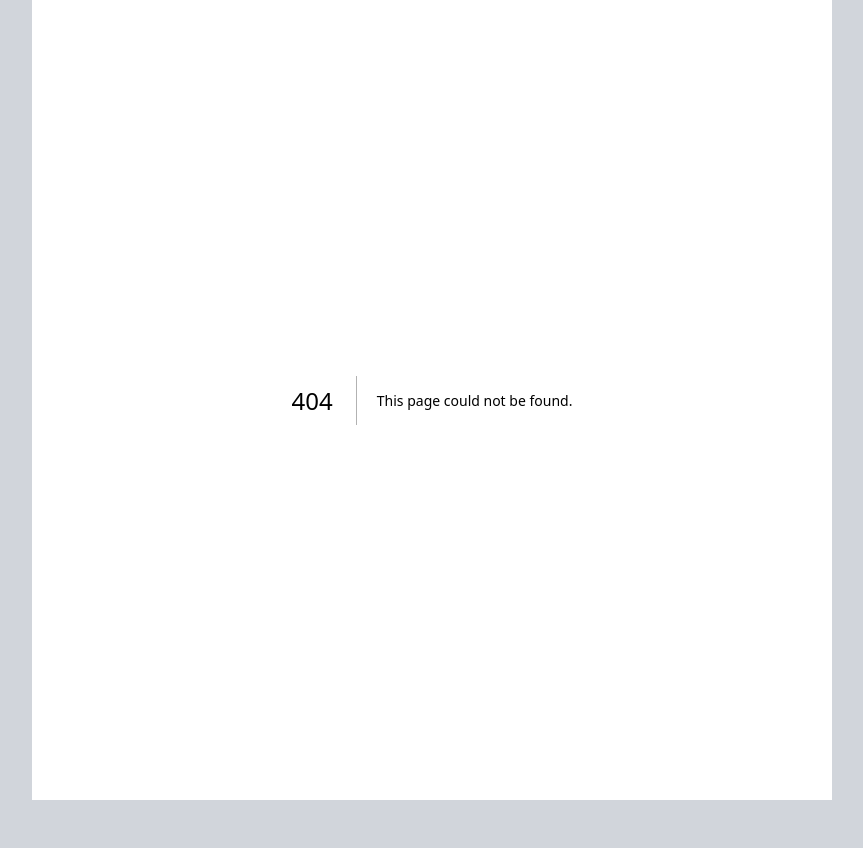
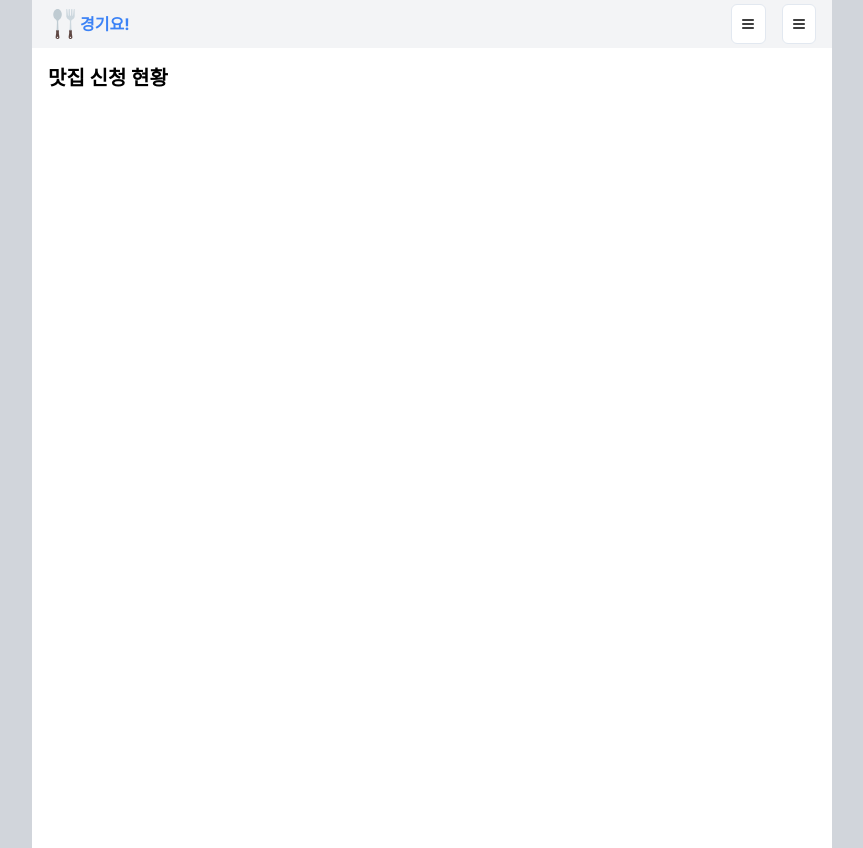
Before and after one commit to sscoderati/kyonggiyo, a Next.js app: page /restaurant/status in a window 1280 px wide. Before the commit this address had no page. Shown: the whole page, without its empty margins (208-1071 px from the left). Before the commit the page ends 800 px from the top, so only its background shows below. Built offline with nearby package versions, Linux system fonts and the light colour scheme.

Commit message:
Chore: 소개 페이지, 맛집 신청 현황 페이지 Route 추가

```diff
--- a/src/app/about/page.tsx
+++ b/src/app/about/page.tsx
@@ -1,3 +1,10 @@
+import NavBar from "@/components/NavBar";
+
 export default function About() {
-  return <div>About</div>;
+  return (
+    <>
+      <NavBar />
+      <div>서비스 소개 페이지</div>
+    </>
+  );
 }
--- /dev/null
+++ b/src/app/restaurant/status/page.tsx
@@ -0,0 +1,14 @@
+"use client";
+
+import NavBar from "@/components/NavBar";
+
+export default function RestaurantDetailPage() {
+  return (
+    <>
+      <NavBar />
+      <div className={"h-dvh w-full p-4"}>
+        <h1 className={"text-xl font-bold"}>맛집 신청 현황</h1>
+      </div>{" "}
+    </>
+  );
+}
```
